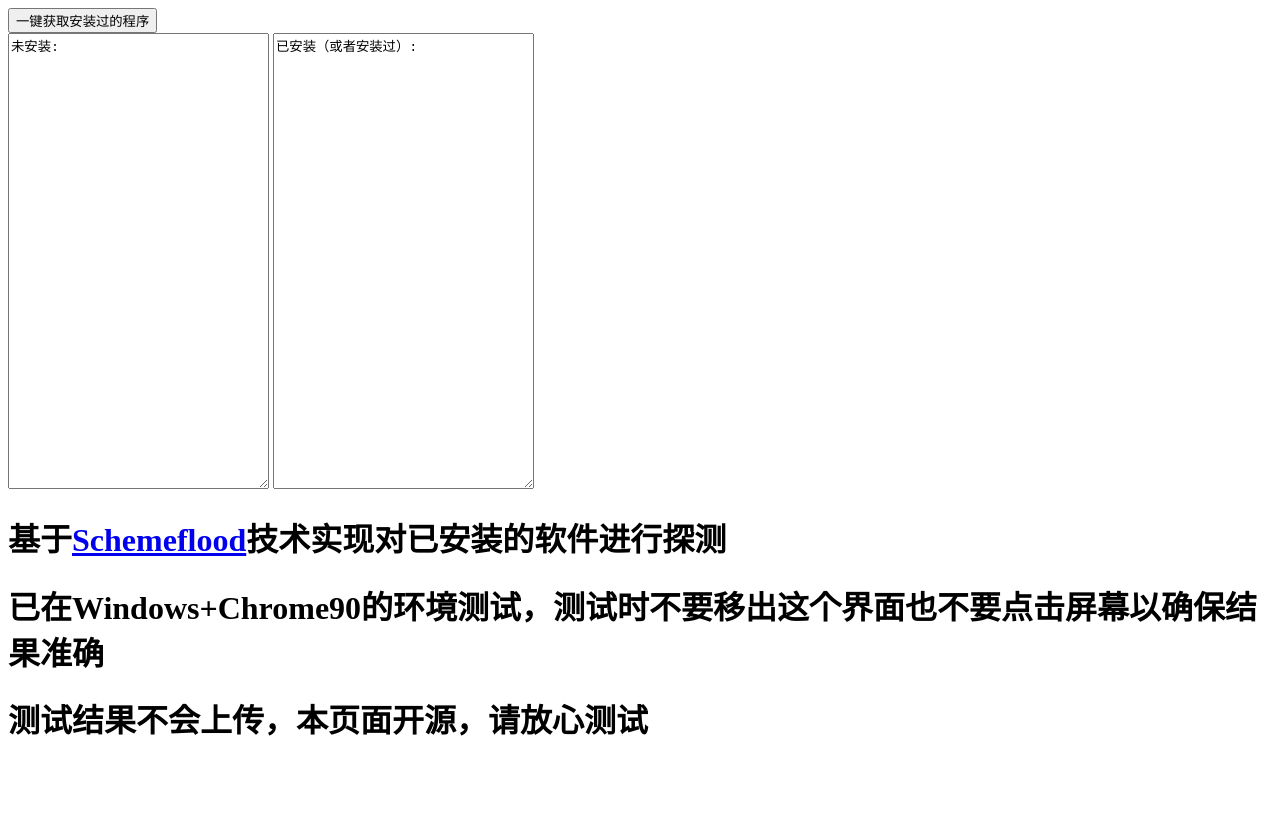
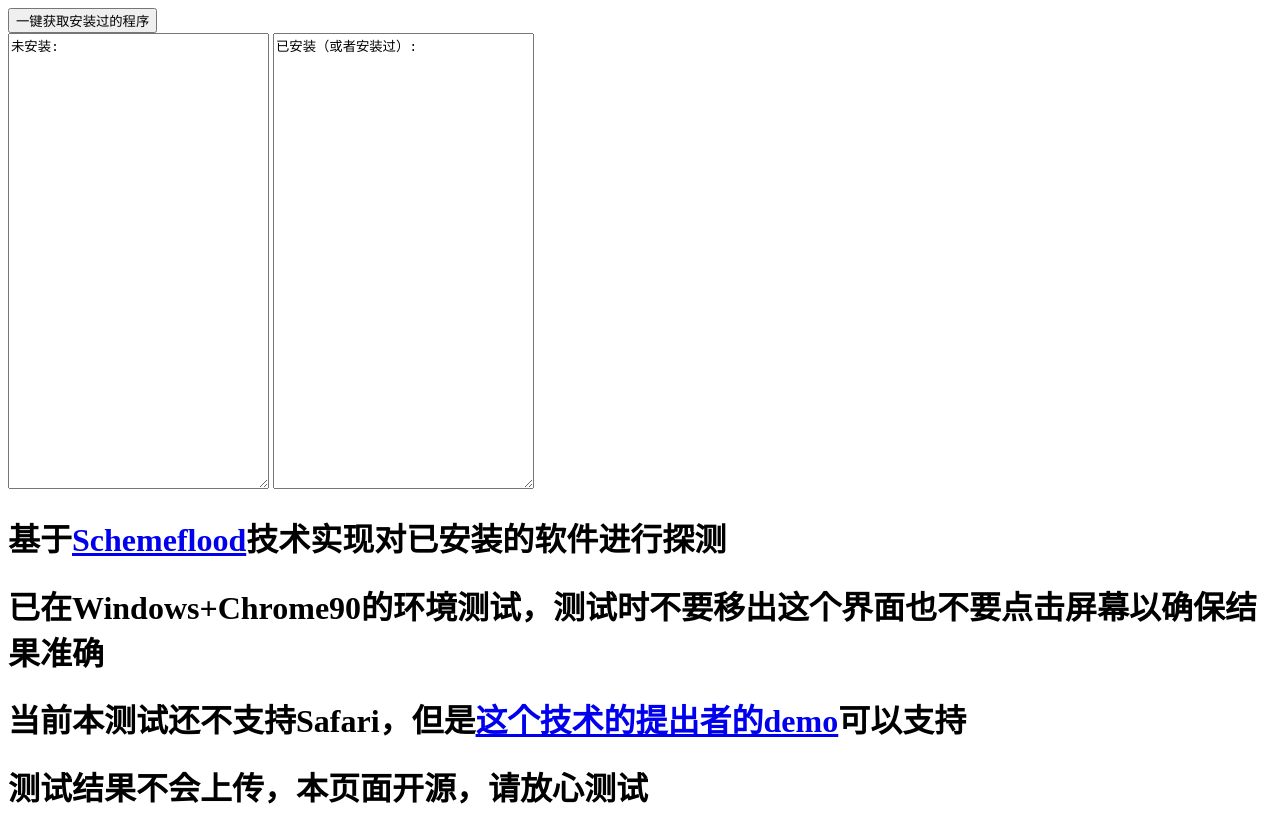
Before and after one commit to TomAPU/schemeflood, a plain HTML site: page index.html in a window 1280 px wide. Before the commit the page ends 800 px from the top, so only its background shows below. Drawn offline with Linux system fonts and the light colour scheme.

Commit message:
Update index.html

```diff
--- a/index.html
+++ b/index.html
@@ -11,6 +11,7 @@
     <textarea rows="30" cols="30" id="installed">已安装（或者安装过）:</textarea>
     <h1>基于<a href="https://fingerprintjs.com/blog/external-protocol-flooding/">Schemeflood</a>技术实现对已安装的软件进行探测</h1>
     <h1>已在Windows+Chrome90的环境测试，测试时不要移出这个界面也不要点击屏幕以确保结果准确</h1>
+    <h1>当前本测试还不支持Safari，但是<a href="https://schemeflood.com/">这个技术的提出者的demo</a>可以支持</h1>
     <h1>测试结果不会上传，本页面开源，请放心测试</h1>
     <!--真不会写前端，就这样吧-->
 </head>
```
